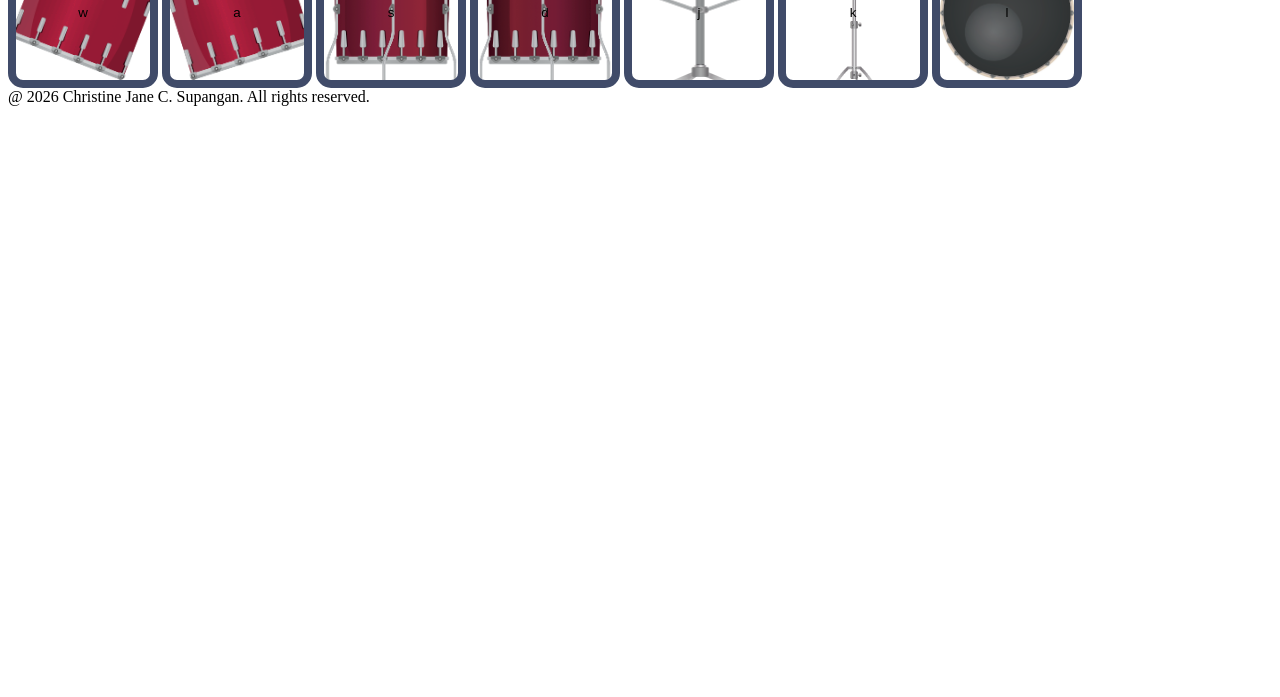
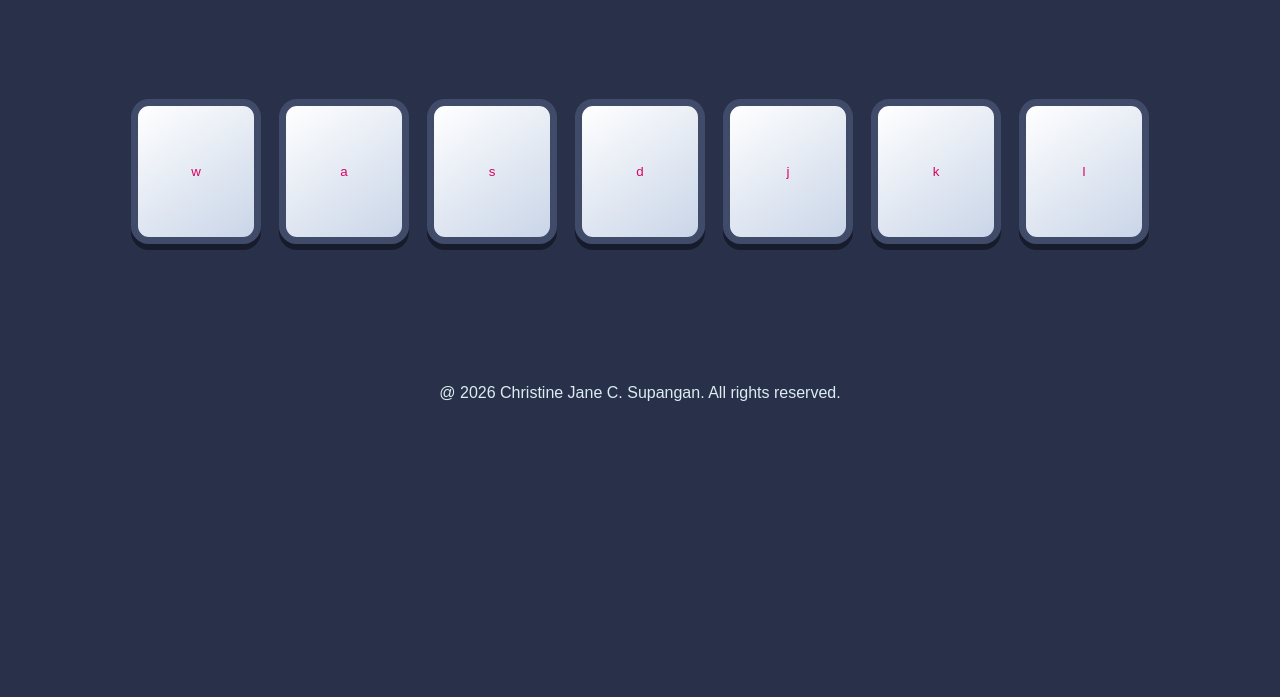
Before and after one commit to Jh-ai-05/SUPANGAN_DRUM-KIT-PROJECT, a plain HTML site: page index.html in a window 1280 px wide. Shown: the part 143-840 px from the top of the page. Before the commit the page ends 800 px from the top, so only its background shows below. Drawn offline with Linux system fonts and the light colour scheme.

Commit message:
Update styles.css

```diff
--- a/styles.css
+++ b/styles.css
@@ -1,28 +1,93 @@
+
+* {
+  box-sizing: border-box;
+}
+
+body {
+  margin: 0;
+  min-height: 100vh;
+  text-align: center;
+  font-family: Arial, sans-serif;
+  background: #283149;
+  color: #DBEDF3;
+}
+
+h1 {
+  margin: 40px 10px 10px;
+  font: bold 4rem Georgia, serif;
+  text-shadow: 3px 3px #DA0463;
+}
+
+.subtitle {
+  color: #DBEDF3;
+  margin: 15px;
+}
+
+.set {
+  display: flex;
+  justify-content: center;
+  align-items: center;
+  flex-wrap: wrap;
+  gap: 18px;
+  margin: 100px auto 0;
+  padding: 15px;
+  max-width: 1100px;
+}
 
 .drum {
-    width: 150px;
-    height: 150px;
-    border: 8px solid #404B69;
-    border-radius: 15px;
-    background-color: white;
-    background-size: cover;
-    background-position: center;
-    background-repeat: no-repeat;
-    cursor: pointer;
-    transition: 0.1s;
+  width: 130px;
+  height: 145px;
+  border: 7px solid #404B69;
+  border-radius: 18px;
+  background: linear-gradient(145deg, #fff, #c9d5e8);
+  box-shadow: 0 6px 0 #171c2c;
+  color: #DA0463;
+  cursor: pointer;
+  display: flex;
+  flex-direction: column;
+  justify-content: center;
+  align-items: center;
+  gap: 8px;
+  transition: transform 0.08s, box-shadow 0.08s;
 }
 
-.w { background-image: url("./tom1.png"); }
-.a { background-image: url("./tom2.png"); }
-.s { background-image: url("./tom3.png"); }
-.d { background-image: url("./tom4.png"); }
-.j { background-image: url("./snare.png"); }
-.k { background-image: url("./crash.png"); }
-.l { background-image: url("./kick.png"); }
+.drum span {
+  font-size: 3.5rem;
+}
+
+.drum b {
+  font-size: 1.4rem;
+}
 
 .drum:active,
 .drum.pressed {
-    transform: scale(0.9);
-    opacity: 0.6;
-    box-shadow: 0 0 15px #DBEDF3;
+  transform: translateY(5px) scale(0.94);
+  box-shadow: 0 1px 0 #171c2c, 0 0 18px #DBEDF3;
+  border-color: #DA0463;
+  opacity: 0.75;
 }
+
+footer {
+  margin-top: 100px;
+  padding: 25px;
+}
+
+@media (max-width: 600px) {
+  h1 {
+    font-size: 3rem;
+  }
+
+  .set {
+    margin-top: 45px;
+    gap: 12px;
+  }
+
+  .drum {
+    width: 100px;
+    height: 110px;
+  }
+
+  .drum span {
+    font-size: 2.5rem;
+  }
+}
```
